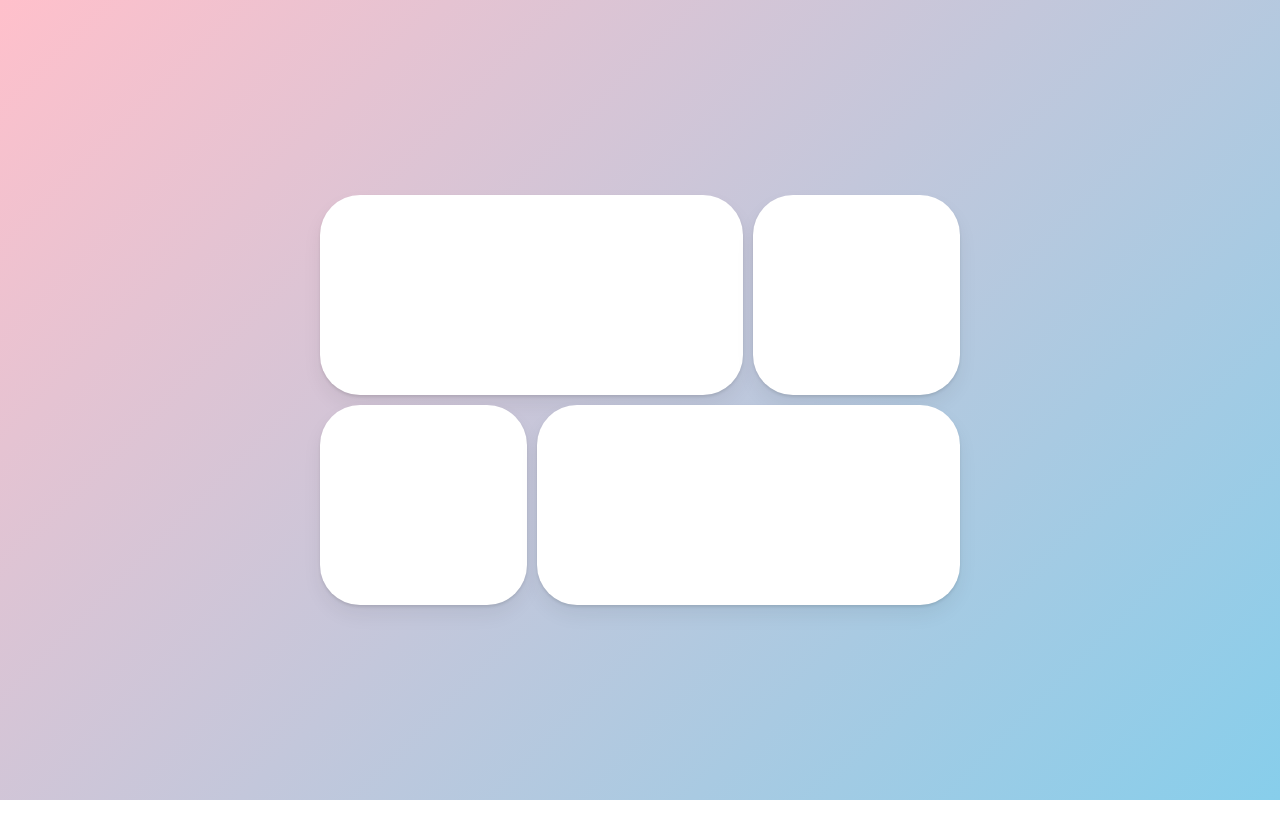
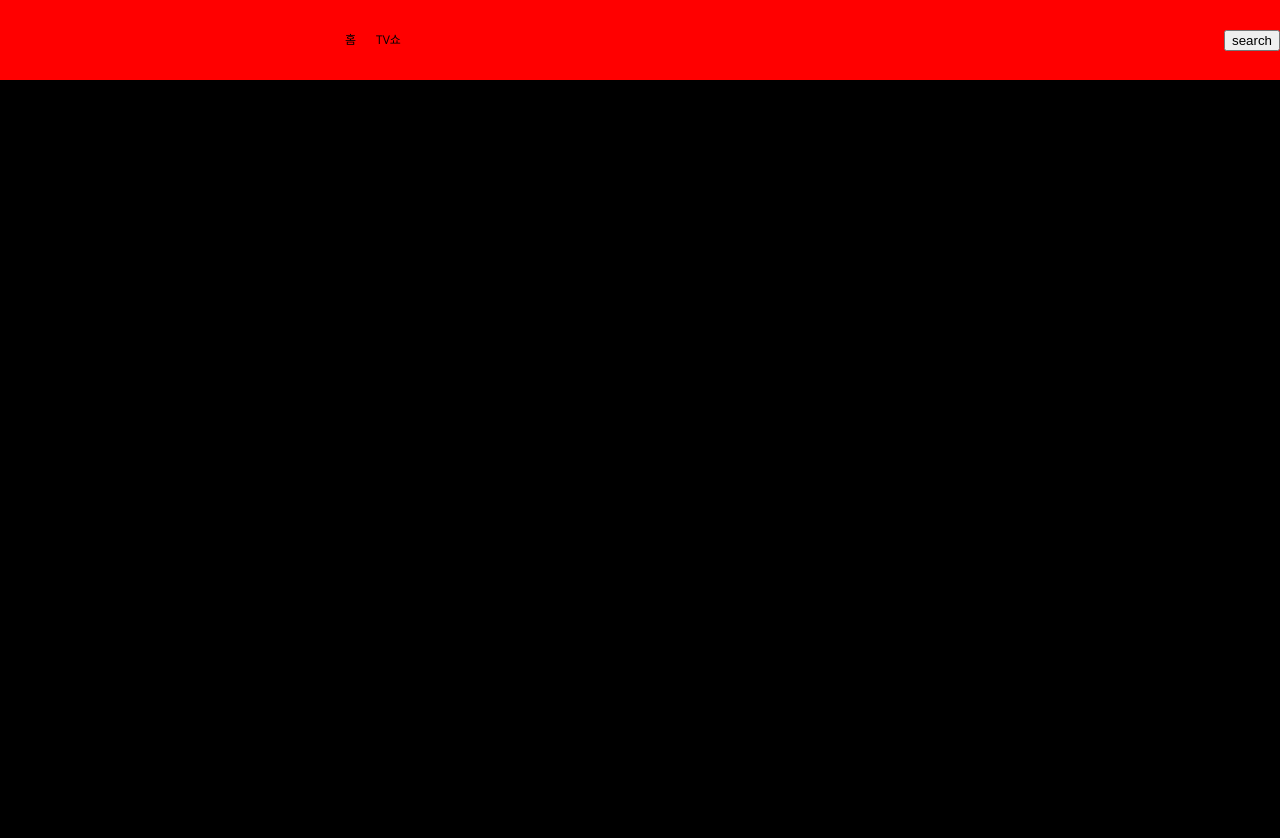
Before and after one commit to dition0221/react_master_class, a React (Create React App) app: page / in a window 1280 px wide. Shown: the top 838 px of the page. Before the commit the page ends 800 px from the top, so only its background shows below. Built offline with nearby package versions, Linux system fonts and the light colour scheme.

Commit message:
Start NETFLIX Clone -temporary laptop

```diff
--- a/src/App.tsx
+++ b/src/App.tsx
@@ -1,71 +1,21 @@
-import styled from "styled-components";
-import { AnimatePresence, motion } from "framer-motion";
-import { useState } from "react";
-
-const Wrapper = styled(motion.div)`
-  width: 100%;
-  height: 100vh;
-  display: flex;
-  justify-content: space-around;
-  align-items: center;
-  background: linear-gradient(135deg, #ffc0cb, #87ceeb);
-`;
-
-const Grid = styled.div`
-  display: grid;
-  grid-template-columns: repeat(3, 1fr);
-  width: 50vw;
-  gap: 10px;
-  div:first-child,
-  div:last-child {
-    grid-column: span 2;
-  }
-`;
-
-const Box = styled(motion.div)`
-  height: 200px;
-  background-color: rgba(255, 255, 255, 1);
-  border-radius: 40px;
-  display: flex;
-  justify-content: center;
-  align-items: center;
-  box-shadow: 0 2px 3px rgba(0, 0, 0, 0.1), 0 10px 20px rgba(0, 0, 0, 0.06);
-`;
-
-const Overlay = styled(motion.div)`
-  width: 100%;
-  height: 100%;
-  position: absolute;
-  display: flex;
-  justify-content: center;
-  align-items: center;
-`;
+import { BrowserRouter, Routes, Route } from "react-router-dom";
+// Components
+import Home from "./routes/Home";
+import Tv from "./routes/Tv";
+import Search from "./routes/Search";
+import Header from "./components/Header";
 
 function App() {
-  const [id, setId] = useState<null | string>(null);
-
   return (
-    <Wrapper>
-      <Grid>
-        {["1", "2", "3", "4"].map((n) => (
-          <Box onClick={() => setId(n)} key={n} layoutId={n} />
-        ))}
-      </Grid>
-      <AnimatePresence>
-        {id ? (
-          <Overlay
-            onClick={() => setId(null)}
-            initial={{ backgroundColor: "rgba(0, 0, 0, 0)" }}
-            animate={{ backgroundColor: "rgba(0, 0, 0, 0.5)" }}
-            exit={{ backgroundColor: "rgba(0, 0, 0, 0)" }}
-          >
-            <Box style={{ width: 400 }} layoutId={id}>
-              {id}
-            </Box>
-          </Overlay>
-        ) : null}
-      </AnimatePresence>
-    </Wrapper>
+    <BrowserRouter>
+      <Header />
+      <Routes>
+        <Route path="/" element={<Home />} />
+        <Route path="/tv" element={<Tv />} />
+        <Route path="/search" element={<Search />} />
+        <Route path="/*" element={<span>Error: 404</span>} />
+      </Routes>
+    </BrowserRouter>
   );
 }
 
--- /dev/null
+++ b/src/components/Header.tsx
@@ -0,0 +1,48 @@
+import styled from "styled-components";
+
+const Nav = styled.nav`
+  width: 100%;
+  height: 80px;
+  position: fixed;
+  top: 0;
+  display: flex;
+  justify-content: space-between;
+  align-items: center;
+  background-color: red;
+  font-size: 12px;
+`;
+
+const Col = styled.div`
+  display: flex;
+  align-items: center;
+`;
+
+const Logo = styled.svg`
+  margin-right: 45px;
+`;
+
+const Items = styled.ul`
+  display: flex;
+  align-items: center;
+`;
+
+const Item = styled.li`
+  margin-right: 20px;
+`;
+
+export default function Header() {
+  return (
+    <Nav>
+      <Col>
+        <Logo />
+        <Items>
+          <Item>홈</Item>
+          <Item>TV쇼</Item>
+        </Items>
+      </Col>
+      <Col>
+        <button>search</button>
+      </Col>
+    </Nav>
+  );
+}
--- a/src/index.tsx
+++ b/src/index.tsx
@@ -3,7 +3,7 @@
 import { RecoilRoot } from "recoil";
 import { ThemeProvider, createGlobalStyle } from "styled-components";
 // Theme
-import { darkTheme } from "./theme";
+import { theme } from "./theme";
 // Components
 import App from "./App";
 
@@ -56,25 +56,28 @@
 	}
 	// Customize
 	* {
-	box-sizing: border-box;
+		box-sizing: border-box;
 	}
 	body {
-	font-family: 'Open Sans', sans-serif; // Font-URL at 'index.html'
-	color: black;
+		font-weight: 300;
+		font-family: 'Open Sans', sans-serif; // Font-URL at 'index.html'
+		color: black;
+		line-height: 1.2;
 	}
 	a {
-	text-decoration: none;
-	color: inherit;
+		text-decoration: none;
+		color: inherit;
 	}
 `;
 
 const root = ReactDOM.createRoot(
   document.getElementById("root") as HTMLElement
 );
+
 root.render(
   <React.StrictMode>
     <RecoilRoot>
-      <ThemeProvider theme={darkTheme}>
+      <ThemeProvider theme={theme}>
         <GlobalStyle />
         <App />
       </ThemeProvider>
--- /dev/null
+++ b/src/routes/Home.tsx
@@ -0,0 +1,3 @@
+export default function Home() {
+  return <div style={{ backgroundColor: "black", height: "200vh" }}>Home</div>;
+}
--- /dev/null
+++ b/src/routes/Search.tsx
@@ -0,0 +1,3 @@
+export default function Search() {
+  return <div>Search</div>;
+}
--- /dev/null
+++ b/src/routes/Tv.tsx
@@ -0,0 +1,3 @@
+export default function Tv() {
+  return <div>Tv</div>;
+}
--- a/src/theme.ts
+++ b/src/theme.ts
@@ -1,7 +1,14 @@
 import { DefaultTheme } from "styled-components";
 
-export const darkTheme: DefaultTheme = {
-  bgColor: "#3f8cf2",
-  boardColor: "#dadfe9",
-  cardColor: "white",
+export const theme: DefaultTheme = {
+  red: "#E51013",
+  black: {
+    veryDark: "#141414",
+    darker: "#181818",
+    lighter: "#2F2F2F",
+  },
+  white: {
+    lighter: "#fff",
+    darker: "#E5E5E5",
+  },
 };
```
Also changed, not shown: src/styled.d.ts (+10 -3 lines), 2 other files (tests, documents, lock files or other folders).
